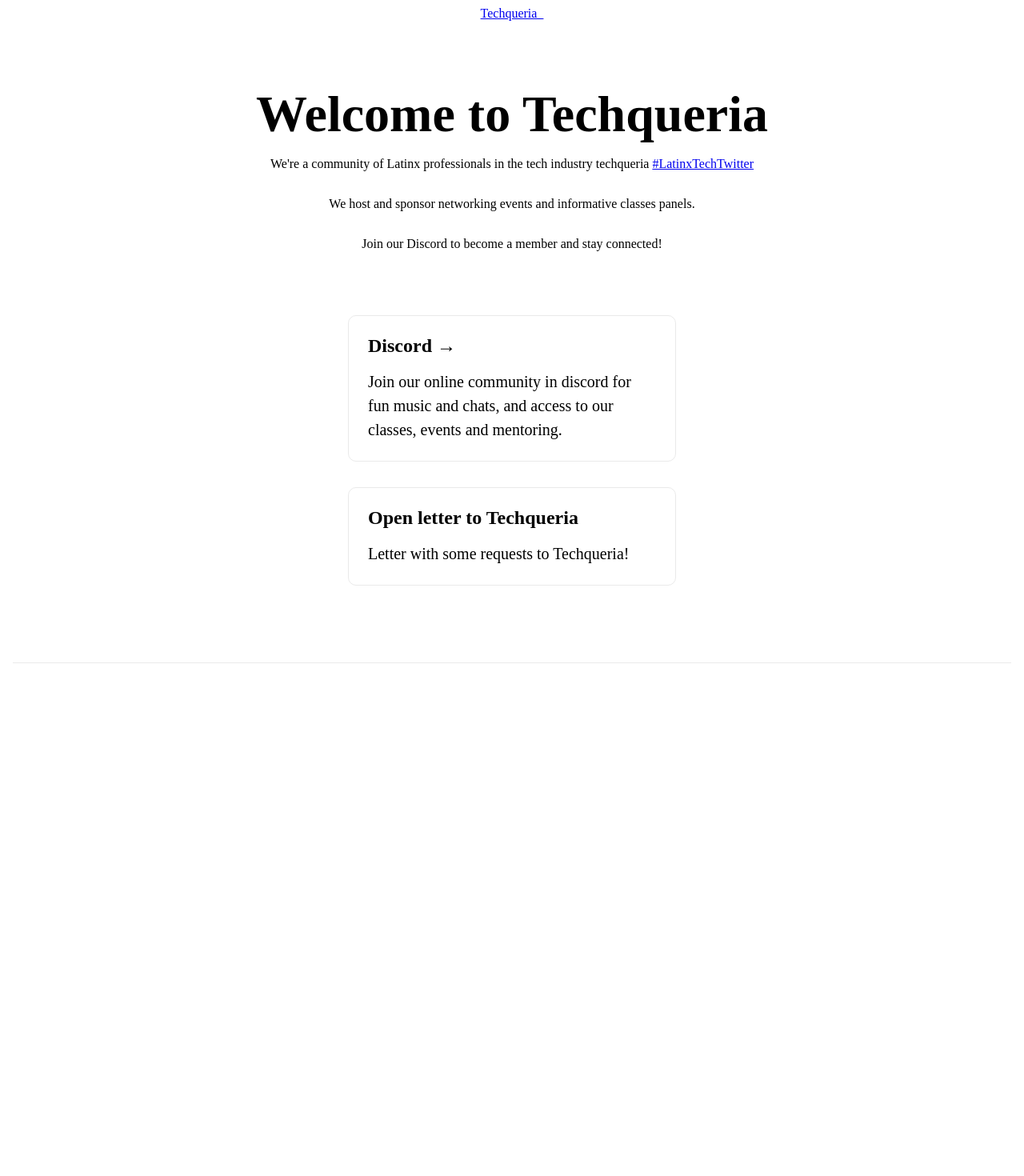
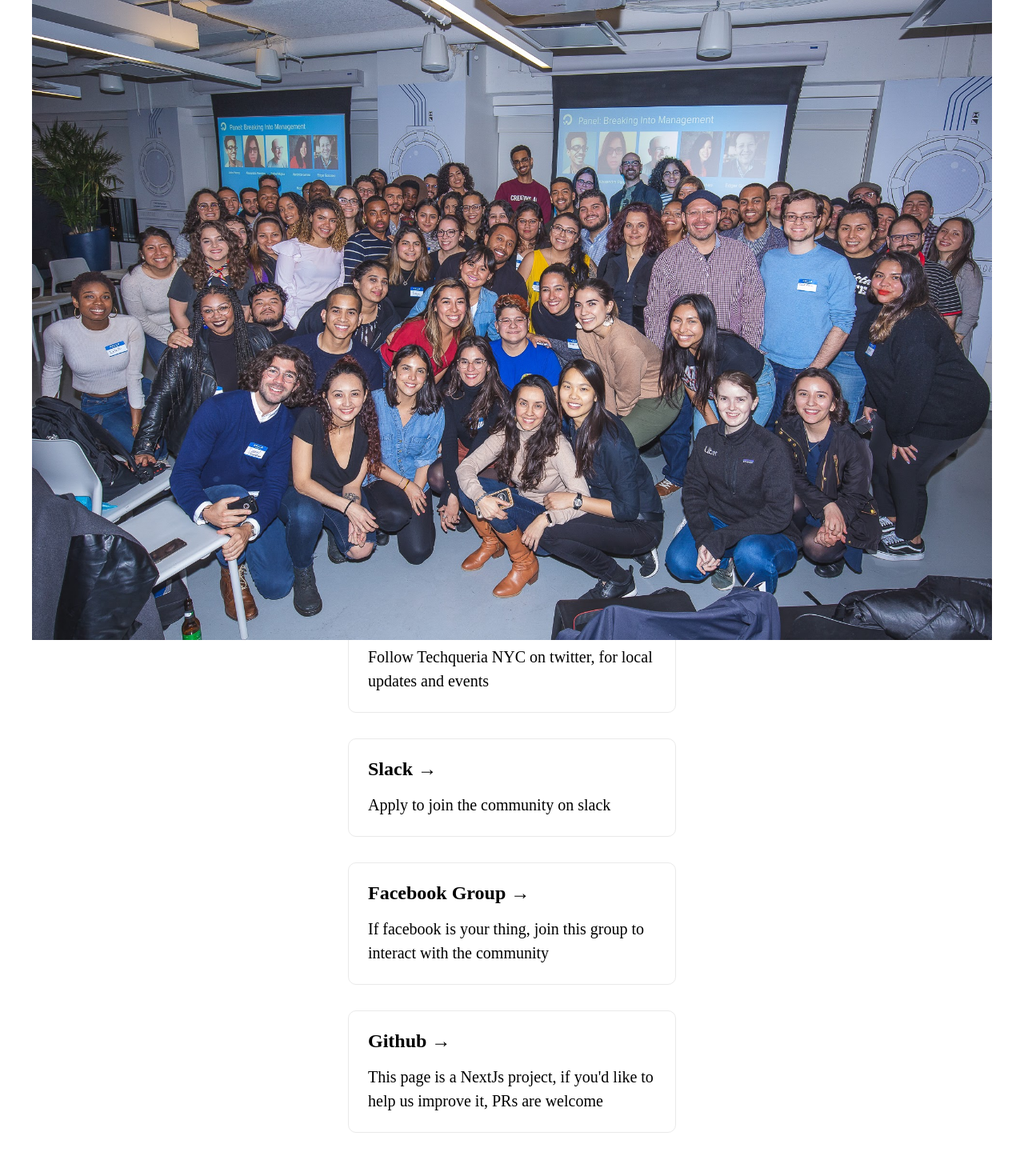
Before and after one commit to dvidsilva/techqueria-cm, a Next.js app: page / in a window 1280 px wide. Shown: the top 1470 px of the page at 80% size. Before the commit the page ends 937 px from the top, so only its background shows below. Built offline with nearby package versions, Linux system fonts and the light colour scheme.

Commit message:
updated links to some more current ones

```diff
--- a/pages/index.js
+++ b/pages/index.js
@@ -1,4 +1,5 @@
 import Head from 'next/head'
+import Image from 'next/image';
 import styles from '../styles/Home.module.css'
 
 export default function Home() {
@@ -34,11 +35,19 @@
 
 
       <main className={styles.main}>
-        <h1 className={styles.title}>
+        {/* <h1 className={styles.title}>
           Welcome to Techqueria
-        </h1>
-        <p>We're a community of Latinx professionals in the tech industry techqueria&nbsp;
-          <a href="https://twitter.com/search?q=%23LatinxTechTwitter&src=hashtag_click" target="_blank">#LatinxTechTwitter </a>
+        </h1> */}
+        <div className={styles.coverImage}>
+          <Image
+            className={styles.image}
+            src="/cover.jpeg"
+            alt="Techqueria at digital ocean in NY "
+            layout='fill'
+          />
+        </div>
+        <p><br />We're a community of Latinx professionals in the tech industry techqueria&nbsp;
+          <a className={styles.link} href="https://twitter.com/search?q=%23LatinxTechTwitter&src=hashtag_click" target="_blank">#LatinxTechTwitter </a>
         </p>
         <p>
           We host and sponsor networking events and informative classes panels.
@@ -48,25 +57,56 @@
 
 
         <div className={styles.grid}>
-          <a href="https://discord.gg/qq8fYU2z3g" target="_blank" className={styles.card}>
+          <a href="https://discord.gg/sezb2JpAyz" target="_blank" className={styles.card}>
             <h3>Discord &rarr;</h3>
             <p>Join our online community in discord for fun music and chats, and access to our classes, events and mentoring.</p>
           </a>
 
-          <a href="https://www.techqueriacommunitynetwork.com/" target="_blank" className={styles.card}>
+          <a href="https://twitter.com/techqueriacm" target="_blank" className={styles.card}>
+            <h3>Twitter &rarr;</h3>
+            <p>Follow to hear about new events and updates</p>
+          </a>
+
+          <a href="https://twitter.com/techquerianyc" target="_blank" className={styles.card}>
+            <h3>@TechqueriaNYC &rarr;</h3>
+            <p>Follow Techqueria NYC on twitter,  for local updates and events</p>
+          </a>
+
+          <a href="https://techqueria.org/join" target="_blank" className={styles.card}>
+            <h3>Slack &rarr;</h3>
+            <p>Apply to join the community on slack</p>
+          </a>
+
+          <a href="https://www.facebook.com/groups/techqueria" target="_blank" className={styles.card}>
+            <h3>Facebook Group &rarr;</h3>
+            <p>If facebook is your thing, join this group to interact with the community</p>
+          </a>
+
+
+          <a href="https://github.com/dvidsilva/techqueria-cm" target="_blank" className={styles.card}>
+            <h3>Github &rarr;</h3>
+            <p>This page is a NextJs project, if you'd like to help us improve it, PRs are welcome</p>
+          </a>
+
+
+
+
+
+          {/* <a href="https://www.techqueriacommunitynetwork.com/" target="_blank" className={styles.card}>
             <h3>Open letter to Techqueria</h3>
             <p>Letter with some requests to Techqueria!</p>
-          </a>
+          </a> */}
         </div>
       </main>
 
       <footer className={styles.footer}>
-        <a
-          href="#"
+        Powered by<a
+          href="https://twitter.com/dvidsilva"
+          target={'_blank'}
         >
-          {/* Powered by{' '}
-          <img src="/vercel.svg" alt="Vercel Logo" className={styles.logo} /> */}
+          @dvidsilva
         </a>
+        since 2015
       </footer>
     </div>
   )
--- a/styles/Home.module.css
+++ b/styles/Home.module.css
@@ -7,6 +7,11 @@
   align-items: center;
 }
 
+.link {
+  color:#45a0d1;
+  text-decoration: none;
+}
+
 .main {
   padding: 5rem 0;
   flex: 1;
@@ -14,6 +19,21 @@
   flex-direction: column;
   justify-content: center;
   align-items: center;
+}
+
+.coverImage {
+  width: 100%;
+}
+
+.coverImage > div {
+  position: unset !important;
+}
+
+.coverImage .image {
+  object-fit: contain;
+  width: 100% !important;
+  position: relative !important;
+  height: unset !important;
 }
 
 .footer {
--- a/styles/globals.css
+++ b/styles/globals.css
@@ -7,7 +7,8 @@
 }
 
 a {
-  color: inherit;
+  /* color: inherit; */
+  color: rgb(229, 231, 235);
   text-decoration: none;
 }
 
```
Also changed, not shown: public/cover.jpeg (added), 1 other file (tests, documents, lock files or other folders).
